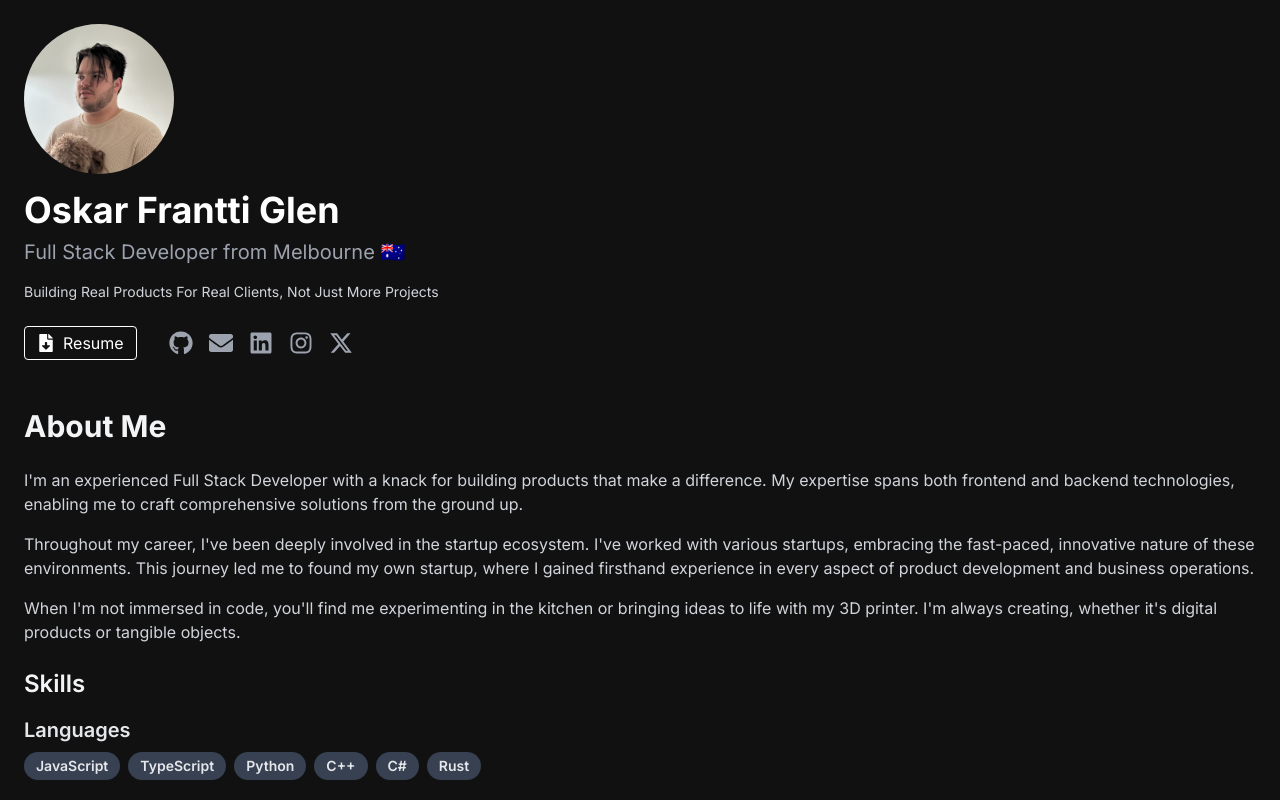
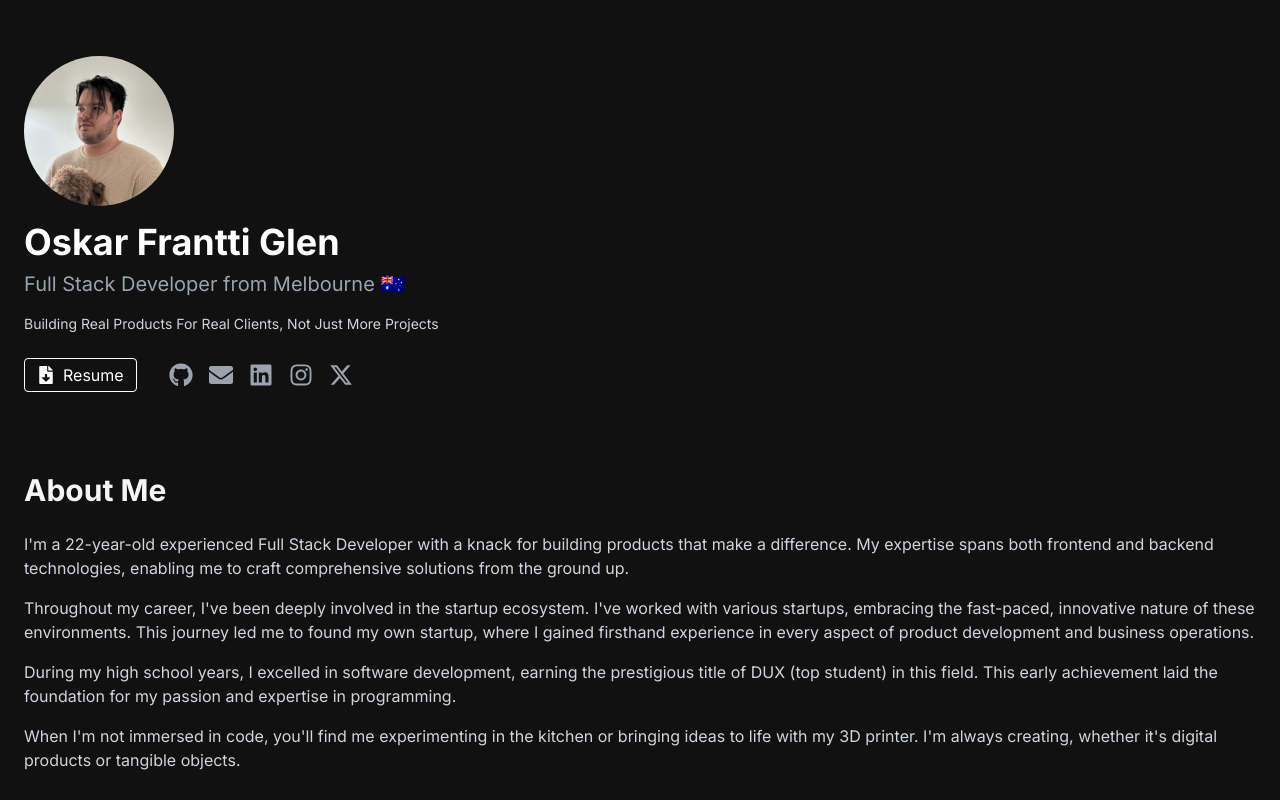
Before and after one commit to capybara-brain346/capybaras-portfolio, a Next.js app: page / in a window 1280 px wide. Built offline with nearby package versions, Linux system fonts and the light colour scheme.

Commit message:
Minor Updates

```diff
--- a/src/app/page.tsx
+++ b/src/app/page.tsx
@@ -9,19 +9,20 @@ import Footer from '../components/Footer';
 
 export default function Home() {
   return (
-    <div className="flex flex-col 2xl:flex-row min-h-screen bg-[#111111] text-white">
+    <div className="flex flex-col 2xl:flex-row min-h-screen bg-[#111111] text-white" >
       {/* Left Column (Header and Social Links) */}
-      <div className="2xl:fixed 2xl:w-2/5 w-full p-6 2xl:p-12 2xl:pl-[20%] flex flex-col justify-between">
+      <div className="2xl:fixed 2xl:w-2/5 w-full p-6 2xl:p-12 2xl:pl-[20%] flex flex-col justify-between mt-8 2xl:mt-16">
         <div>
           <Header />
           <div className="mt-6">
             <SocialLinks />
+
           </div>
         </div>
       </div>
 
       {/* Right Column (Main Content) */}
-      <div className="2xl:ml-[40%] 2xl:w-3/5 w-full min-h-screen flex flex-col">
+      <div className="2xl:ml-[40%] 2xl:w-3/5 w-full min-h-screen flex flex-col mt-8 2xl:mt-16">
         <main className="p-6 2xl:p-12 2xl:pr-[20%] flex-grow">
           <About />
           <Experience />
@@ -29,7 +30,6 @@ export default function Home() {
           <Projects />
           <Footer />
         </main>
-
       </div>
     </div>
   );
--- a/src/components/About.tsx
+++ b/src/components/About.tsx
@@ -14,15 +14,31 @@ const Chip: React.FC<{ text: string }> = ({ text }) => (
   </span>
 );
 
+const calculateAge = (birthDate: Date): number => {
+  const today = new Date();
+  let age = today.getFullYear() - birthDate.getFullYear();
+  const m = today.getMonth() - birthDate.getMonth();
+  if (m < 0 || (m === 0 && today.getDate() < birthDate.getDate())) {
+    age--;
+  }
+  return age;
+};
+
 const About: React.FC = () => {
+  const birthDate = new Date(2002, 5, 12); // June 12, 2002
+  const age = calculateAge(birthDate);
+
   return (
     <section id="about" className="mb-8">
       <h2 className="text-3xl font-bold mb-6 text-gray-100">About Me</h2>
       <p className="text-gray-300 mb-4">
-        I&apos;m an experienced Full Stack Developer with a knack for building products that make a difference. My expertise spans both frontend and backend technologies, enabling me to craft comprehensive solutions from the ground up.
+        I&apos;m a {age}-year-old experienced Full Stack Developer with a knack for building products that make a difference. My expertise spans both frontend and backend technologies, enabling me to craft comprehensive solutions from the ground up.
       </p>
       <p className="text-gray-300 mb-4">
         Throughout my career, I&apos;ve been deeply involved in the startup ecosystem. I&apos;ve worked with various startups, embracing the fast-paced, innovative nature of these environments. This journey led me to found my own startup, where I gained firsthand experience in every aspect of product development and business operations.
+      </p>
+      <p className="text-gray-300 mb-4">
+        During my high school years, I excelled in software development, earning the prestigious title of DUX (top student) in this field. This early achievement laid the foundation for my passion and expertise in programming.
       </p>
       <p className="text-gray-300 mb-6">
         When I&apos;m not immersed in code, you&apos;ll find me experimenting in the kitchen or bringing ideas to life with my 3D printer. I&apos;m always creating, whether it&apos;s digital products or tangible objects.
--- a/src/components/Education.tsx
+++ b/src/components/Education.tsx
@@ -9,20 +9,22 @@ const educationData = [
     period: "July 2022 - Present",
     image: "/deakin-university-logo.png",
     units: [
-      "SIT102 Introduction to Programming",
-      "SIT103 Data and Information Management",
-      "SIT192 Discrete Mathematics",
-      "SIT111 Algorithms and Computing Systems",
       "SIT232 Object-Oriented Development",
+      "SIT292 Linear Algebra for Data Analytics",
+      "SIT223 Proffessional Practice in I.T.",
       "SIT221 Data Structures & Algorithms",
-      "SIT215 Artificial Intelligence and Machine Learning",
+      "SIT215 Computational Intelligence",
+      "SIT202 Computer Networks",
+      "SIT320 Advanced Algorithms",
+      "SIT306 IT Placement",
       "SIT374 Project Design",
-      "SIT331 Software Security",
+      "SIT216 User Centered Design",
+      "SIT305 Mobile Application Development",
+      "SIT331 Full Stack Development: Secure Backend Services",
+      "SIT378 Team Project(B)",
       "SIT315 Concurrent & Distributed Programming",
-      "SIT340 Research and Development in Information Technology",
-      "SIT378 Full Stack Development",
-      "SIT330 Advanced Algorithms",
-      "SIT379 Ethical Hacking"
+      "SIT120 Introduction to Responsive Web Apps",
+      "SIT313 Full Stack Development: Secure Frontend Applications"
     ]
   },
   {
--- a/src/components/Experience.tsx
+++ b/src/components/Experience.tsx
@@ -46,26 +46,26 @@ const Experience: React.FC = () => {
         {experiences.map((job, index) => (
           <div key={index} className="relative pl-8 before:content-[''] before:absolute before:left-0 before:top-0 before:bottom-0 before:w-0.5 before:bg-gray-600">
             <div className="flex items-start mb-2">
-              <div className="bg-white rounded-full p-2 mr-4 w-16 h-16 sm:w-24 sm:h-24 flex-shrink-0 flex items-center justify-center overflow-hidden">
+              <div className="bg-white rounded-full p-2 mr-4 w-24 h-24 flex-shrink-0 flex items-center justify-center overflow-hidden">
                 <Image
                   src={job.logo}
                   alt={`${job.company} logo`}
                   width={40}
                   height={40}
-                  className="object-contain w-10 h-10 sm:w-16 sm:h-16"
+                  className="object-contain"
                 />
               </div>
               <div className="flex-grow">
-                <h3 className="text-xl sm:text-2xl font-semibold text-gray-100">{job.title}</h3>
-                <p className="text-base sm:text-lg text-gray-300">{job.company}, {job.location}</p>
-                <p className="text-sm sm:text-base text-gray-400">{job.period}</p>
+                <h3 className="text-2xl font-semibold text-gray-100">{job.title}</h3>
+                <p className="text-lg text-gray-300">{job.company}, {job.location}</p>
+                <p className="text-gray-400">{job.period}</p>
               </div>
             </div>
             <ul className="space-y-2 text-gray-300">
               {job.description.map((point, pointIndex) => (
                 <li key={pointIndex} className="flex items-start">
                   <span className="mr-2 mt-1.5 text-gray-500">•</span>
-                  <span className="text-sm sm:text-base">{point}</span>
+                  <span>{point}</span>
                 </li>
               ))}
             </ul>
```
